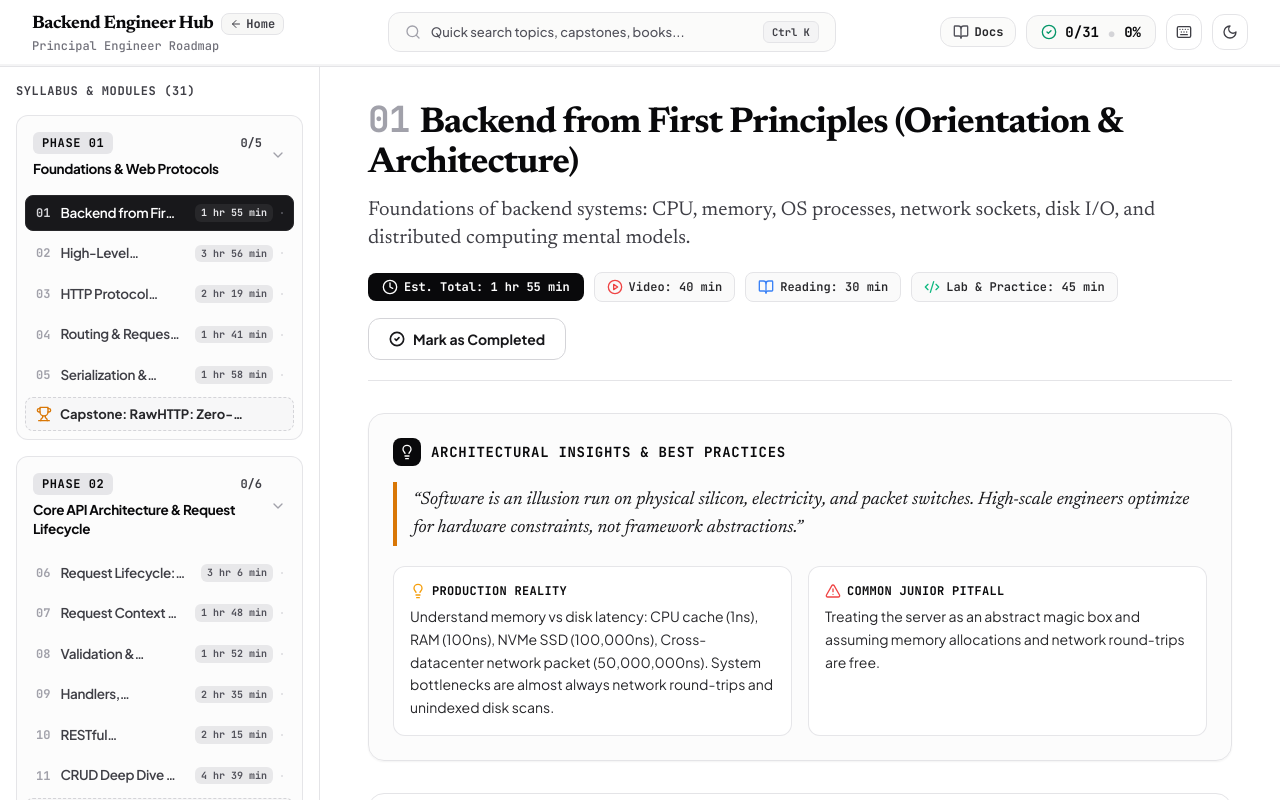
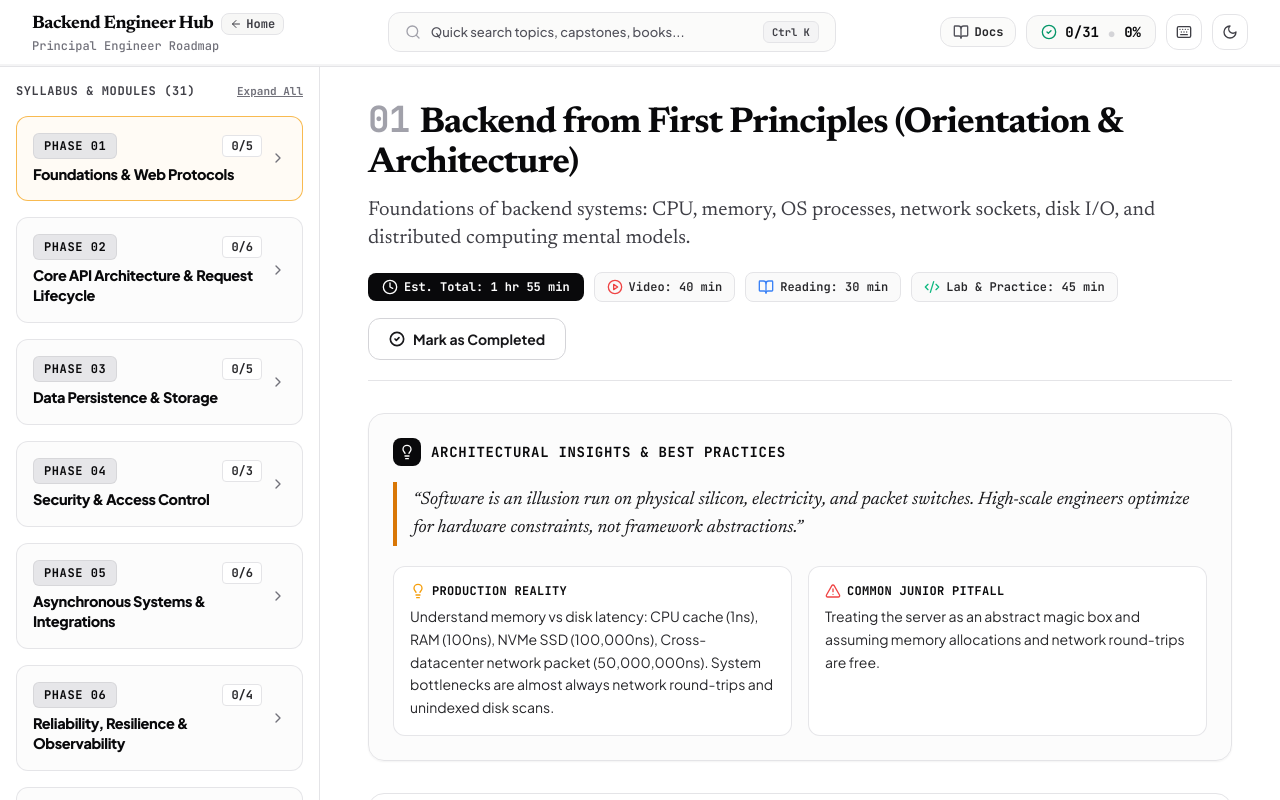
Before and after one commit to yared2124/Roadmap-Backend-Engineers, a Next.js app: page / in a window 1280 px wide. Both pictures are taken after a click on the button "Roadmap". Built offline with nearby package versions, Linux system fonts and the light colour scheme.

Commit message:
feat(sidebar): collapse phases by default and emphasize bold topic headers

```diff
--- a/src/components/Sidebar.tsx
+++ b/src/components/Sidebar.tsx
@@ -36,16 +36,8 @@ export function Sidebar({
   onClose,
   onOpenGuide,
 }: SidebarProps) {
-  // Keep all phases expanded by default
-  const [expandedPhases, setExpandedPhases] = useState<Record<number, boolean>>({
-    1: true,
-    2: true,
-    3: true,
-    4: true,
-    5: true,
-    6: true,
-    7: true,
-  });
+  // Start with all phases collapsed by default on startup as requested
+  const [expandedPhases, setExpandedPhases] = useState<Record<number, boolean>>({});
 
   const togglePhase = (phaseId: number) => {
     setExpandedPhases((prev) => ({ ...prev, [phaseId]: !prev[phaseId] }));
@@ -82,6 +74,19 @@ export function Sidebar({
             <h2 className="text-xs font-mono font-bold uppercase tracking-wider text-zinc-700 dark:text-[#A19B8F]">
               Syllabus & Modules (31)
             </h2>
+            <button
+              onClick={() => {
+                const count = Object.values(expandedPhases).filter(Boolean).length;
+                if (count >= 4) {
+                  setExpandedPhases({});
+                } else {
+                  setExpandedPhases({ 1: true, 2: true, 3: true, 4: true, 5: true, 6: true, 7: true });
+                }
+              }}
+              className="text-[11px] font-mono font-bold text-zinc-500 hover:text-zinc-950 dark:text-[#A19B8F] dark:hover:text-[#F3EFE6] underline transition-colors"
+            >
+              {Object.values(expandedPhases).filter(Boolean).length >= 4 ? "Collapse All" : "Expand All"}
+            </button>
           </div>
 
           {/* Phases List */}
@@ -90,13 +95,18 @@ export function Sidebar({
               const filteredTopics = phase.topics.filter(matchesSearch);
               if (searchQuery && filteredTopics.length === 0) return null;
 
-              const isExpanded = expandedPhases[phase.id];
+              const isExpanded = searchQuery.trim() ? true : Boolean(expandedPhases[phase.id]);
               const progress = getPhaseProgress(phase.id);
+              const hasActiveTopic = phase.topics.some((t) => t.id === activeTopicId);
 
               return (
                 <div
                   key={phase.id}
-                  className="rounded-xl border border-zinc-200/90 bg-zinc-50/50 p-2 dark:border-[#2C2A26] dark:bg-[#1A1917]"
+                  className={`rounded-xl border transition-all ${
+                    hasActiveTopic
+                      ? "border-amber-500/70 bg-amber-500/[0.04] dark:border-amber-500/50 dark:bg-amber-950/15 shadow-2xs"
+                      : "border-zinc-200/90 bg-stone-50/50 dark:border-[#2C2A26] dark:bg-[#1A1917]"
+                  } p-2`}
                 >
                   {/* Phase Header */}
                   <button
@@ -105,18 +115,18 @@ export function Sidebar({
                   >
                     <div className="flex-1 pr-2">
                       <div className="flex items-center justify-between gap-2 mb-1.5">
-                        <span className="font-mono text-xs font-black tracking-wider text-zinc-950 dark:text-[#F3EFE6] uppercase bg-zinc-200/90 dark:bg-[#25231F] px-2 py-0.5 rounded-md border border-transparent dark:border-[#35332D]">
+                        <span className="font-mono text-xs font-black tracking-wider text-zinc-950 dark:text-[#F3EFE6] uppercase bg-zinc-200/90 dark:bg-[#25231F] px-2.5 py-1 rounded-md border border-zinc-300/80 dark:border-[#35332D]">
                           PHASE 0{phase.id}
                         </span>
-                        <span className="font-mono text-xs font-extrabold text-zinc-700 dark:text-[#D5CFBF]">
+                        <span className="font-mono text-xs font-black text-zinc-800 dark:text-[#E8E2D5] bg-white dark:bg-[#1A1917] px-2 py-0.5 rounded border border-zinc-200 dark:border-[#2C2A26]">
                           {progress.completed}/{progress.total}
                         </span>
                       </div>
-                      <h3 className="text-[13.5px] font-bold tracking-tight text-zinc-950 dark:text-[#F3EFE6] leading-snug">
+                      <h3 className="text-sm sm:text-[14.5px] font-black tracking-tight text-zinc-950 dark:text-white leading-snug">
                         {phase.name}
                       </h3>
                     </div>
-                    <div className="text-zinc-400">
+                    <div className="text-zinc-500 dark:text-zinc-400">
                       {isExpanded ? (
                         <ChevronDown className="h-4 w-4" />
                       ) : (
@@ -127,7 +137,7 @@ export function Sidebar({
 
                   {/* Phase Topics */}
                   {isExpanded && (
-                    <div className="mt-1 space-y-1 pt-1">
+                    <div className="mt-1 space-y-1.5 pt-1 border-t border-zinc-200/70 dark:border-[#262420]">
                       {filteredTopics.map((topic) => {
                         const isActive = topic.id === activeTopicId;
                         const completed = isTopicCompleted(topic.id);
@@ -136,10 +146,10 @@ export function Sidebar({
                         return (
                           <div
                             key={topic.id}
-                            className={`group flex items-center justify-between rounded-lg px-2.5 py-2 transition-all ${
+                            className={`group flex items-start justify-between rounded-lg px-2.5 py-2 transition-all ${
                               isActive
-                                ? "bg-zinc-900 text-white border border-zinc-800 dark:bg-gray-800 dark:text-white dark:border-gray-600 font-bold shadow-xs"
-                                : "text-zinc-700 hover:bg-zinc-100 hover:text-zinc-950 dark:text-gray-300 dark:hover:bg-gray-800/70 dark:hover:text-white border border-transparent font-medium"
+                                ? "bg-zinc-950 text-white font-extrabold shadow-md ring-1 ring-zinc-800 dark:bg-[#22211E] dark:text-white dark:ring-1 dark:ring-zinc-600"
+                                : "text-zinc-900 hover:bg-zinc-100 hover:text-black dark:text-zinc-100 dark:hover:bg-gray-800/80 dark:hover:text-white border border-transparent font-medium"
                             }`}
                           >
                             {/* Topic Title Click */}
@@ -148,41 +158,53 @@ export function Sidebar({
                                 onSelectTopic(topic);
                                 onClose();
                               }}
-                              className="flex flex-1 items-center gap-2.5 text-left text-[13px] sm:text-[13.5px] leading-snug"
+                              className="flex flex-1 items-start gap-2.5 text-left text-xs sm:text-[13.5px] leading-snug py-0.5"
                             >
                               <span
-                                className={`font-mono text-xs font-bold shrink-0 ${
+                                className={`font-mono text-xs font-black shrink-0 mt-0.5 px-1.5 py-0.5 rounded ${
                                   isActive
-                                    ? "text-zinc-300 dark:text-gray-300"
-                                    : "text-zinc-400 dark:text-gray-500 group-hover:text-zinc-600 dark:group-hover:text-gray-300"
+                                    ? "bg-zinc-800 text-white dark:bg-zinc-700 dark:text-white"
+                                    : "bg-zinc-200/80 text-zinc-800 dark:bg-[#282622] dark:text-[#D5CFBF]"
                                 }`}
                               >
                                 {String(topic.number).padStart(2, "0")}
                               </span>
-                              <span className="line-clamp-1 flex-1 font-semibold tracking-tight">
+                              <div className="flex-1 min-w-0">
+                                <div className="flex items-start justify-between gap-1.5">
+                                  <span
+                                    className={`font-black tracking-tight text-[13px] sm:text-[13.5px] leading-snug ${
+                                      isActive
+                                        ? "text-white dark:text-white"
+                                        : "text-zinc-950 dark:text-zinc-100 group-hover:text-black dark:group-hover:text-white"
+                                    }`}
+                                  >
                                     {topic.title}
                                   </span>
                                   {hasNote && (
                                     <span
                                       title="Has personal notes"
-                                  className={`shrink-0 ${
+                                      className={`shrink-0 mt-0.5 ${
                                         isActive
                                           ? "text-amber-300 dark:text-amber-400"
-                                      : "text-amber-500 dark:text-amber-400"
+                                          : "text-amber-600 dark:text-amber-400"
                                       }`}
                                     >
                                       <FileText className="h-3.5 w-3.5" />
                                     </span>
                                   )}
+                                </div>
+                                <div className="mt-1 flex items-center gap-2">
                                   <span
-                                className={`font-mono text-[10px] font-bold shrink-0 ml-1 px-1.5 py-0.5 rounded-md ${
+                                    className={`font-mono text-[10.5px] font-bold px-1.5 py-0.5 rounded ${
                                       isActive
-                                    ? "text-zinc-200 dark:text-gray-200 bg-zinc-800 dark:bg-gray-700"
-                                    : "text-zinc-600 dark:text-gray-400 bg-zinc-200/80 dark:bg-gray-800"
+                                        ? "text-zinc-300 bg-zinc-800 dark:bg-zinc-700 dark:text-zinc-200"
+                                        : "text-zinc-600 bg-zinc-200/90 dark:bg-[#201F1B] dark:text-[#A19B8F]"
                                     }`}
                                   >
                                     {topic.timeEstimates?.total || topic.duration}
                                   </span>
+                                </div>
+                              </div>
                             </button>
 
                             {/* Checkbox */}
@@ -191,7 +213,7 @@ export function Sidebar({
                                 e.stopPropagation();
                                 onToggleTopic(topic.id);
                               }}
-                              className={`ml-2 flex h-4.5 w-4.5 shrink-0 items-center justify-center rounded-md border transition-colors ${
+                              className={`ml-2 mt-1 flex h-4.5 w-4.5 shrink-0 items-center justify-center rounded-md border transition-colors ${
                                 completed
                                   ? "border-emerald-600 bg-emerald-600 text-white dark:border-emerald-500 dark:bg-emerald-500 dark:text-white"
                                   : isActive
@@ -225,7 +247,7 @@ export function Sidebar({
                             className="flex flex-1 items-center gap-2 text-left text-xs sm:text-[13px]"
                           >
                             <Trophy className="h-4 w-4 shrink-0 text-amber-600 dark:text-amber-400" />
-                            <span className="line-clamp-1 flex-1 font-bold">
+                            <span className="flex-1 font-black">
                               Capstone: {phase.capstoneProject.title}
                             </span>
                             {isCapstoneCompleted?.(phase.id) && (
```
Lines whose indentation alone changed are shown as unchanged.
